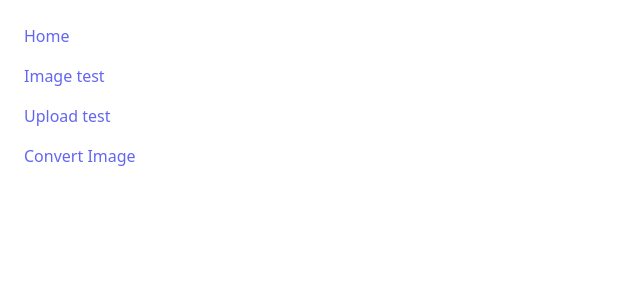
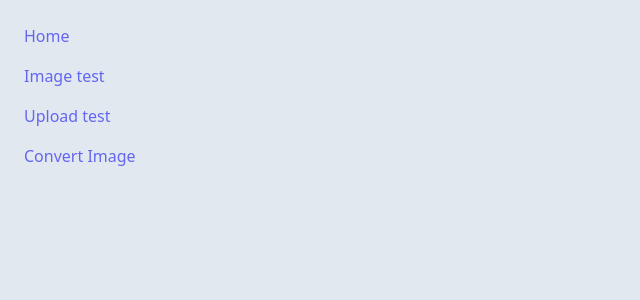
Before and after one commit to lnfel/lamy-tools, a SvelteKit app in the folder apps/web/: page / in a window 1280 px wide. Shown: the top 300 px of the page, without its empty margins (0-640 px from the left). Built offline with nearby package versions, Linux system fonts and the light colour scheme.

Commit message:
[Feature] ThemeToggle component

```diff
--- a/apps/web/src/app.html
+++ b/apps/web/src/app.html
@@ -6,7 +6,12 @@
 		<meta name="viewport" content="width=device-width, initial-scale=1" />
 		%sveltekit.head%
 	</head>
-	<body data-sveltekit-preload-data="hover">
+	<body data-sveltekit-preload-data="hover" class="bg-slate-200 dark:bg-slate-900 transition-colors">
+        <script nonce="%sveltekit.nonce%">
+            const theme = localStorage.getItem('lamy:theme')
+            if (theme === 'dark') document.documentElement.classList.add('dark');
+        </script>
+
 		<div style="display: contents">%sveltekit.body%</div>
 	</body>
 </html>
--- a/apps/web/src/routes/(stand-alone)/emulatorjs/+page.svelte
+++ b/apps/web/src/routes/(stand-alone)/emulatorjs/+page.svelte
@@ -1,4 +1,38 @@
-<div class="px-4 py-6 grid md:grid-cols-3">
+<script lang="ts">
+	import { browser } from "$app/environment"
+    import { ThemeToggle } from "@repo/ui"
+    import type { Theme } from "@repo/ui"
+    import type { ComponentEvents } from 'svelte'
+
+    let defaultChecked: boolean
+
+    if (browser) {
+        defaultChecked = localStorage.getItem('lamy:theme') === 'dark' ? true : false
+    }
+
+    /**
+     * If changing the delay for setTimeout, please change delay-500 class inside ThemeToggle as well
+     */
+    function themeSwitch(event: ComponentEvents<ThemeToggle>['toggle']) {
+        // setTimeout(() => {
+        //     localStorage.setItem('lamy:theme', event.detail)
+        //     localStorage.getItem('lamy:theme') === 'dark'
+        //         ? document.body.classList.add('dark')
+        //         : document.body.classList.remove('dark')
+        // }, 500)
+    }
+</script>
+
+<main class="px-4 py-6 text-slate-800 dark:text-white space-y-4">
+    <header class="flex items-center justify-between">
+        <h1 class="text-3xl">EmulatorJS</h1>
+        <nav></nav>
+        <ThemeToggle on:toggle={themeSwitch} bind:defaultChecked />
+    </header>
+
+    <p>Play nostalgic retro games from the browser, anytime, anywhere.</p>
+
+    <div class="grid md:grid-cols-3">
         <a href="/emulatorjs/play?game=legend-of-zelda-a-link-to-the-past-snes" class="flex flex-col items-center gap-4">
             <img src="https://www.zeldadungeon.net/wp-content/uploads/2014/02/Link-to-the-Past-logo-e1627117273569.png" alt="The Legend of Zelda: A link to the past - SNES" class="h-56 object-contain">
             <span>Legend of Zelda: A link to the past - SNES</span>
@@ -14,3 +48,4 @@
             <span>Secret of Mana - SNES</span>
         </a>
     </div>
+</main>
--- a/apps/web/src/routes/(stand-alone)/emulatorjs/play/+page.svelte
+++ b/apps/web/src/routes/(stand-alone)/emulatorjs/play/+page.svelte
@@ -1,5 +1,4 @@
 <script lang="ts">
-    import { page } from "$app/stores"
     import { onMount } from "svelte"
 	import type { PageData } from "./$types"
 
@@ -26,7 +25,7 @@
         /**
          * @see {@link https://emulatorjs.org/docs/options#ejs_debug_xx | EJS_DEBUG_XX}
          */
-        (window as EmulatorJS.GlobalWindow).EJS_DEBUG_XX = true;
+        (window as EmulatorJS.GlobalWindow).EJS_DEBUG_XX = false;
         /**
          * System to be emulated
          * @see {@link https://emulatorjs.org/docs/options#ejs_core | EJS_core}
--- a/apps/web/svelte.config.js
+++ b/apps/web/svelte.config.js
@@ -3,12 +3,16 @@
 // import adapter from '@sveltejs/adapter-node'
 import adapter from '@sveltejs/adapter-vercel'
 import { vitePreprocess } from '@sveltejs/vite-plugin-svelte'
+import { preprocessMeltUI, sequence } from '@melt-ui/pp'
 
 /** @type {import('@sveltejs/kit').Config} */
 const config = {
 	// Consult https://kit.svelte.dev/docs/integrations#preprocessors
 	// for more information about preprocessors
-	preprocess: [vitePreprocess()],
+    preprocess: sequence([
+        vitePreprocess(),
+        preprocessMeltUI()
+    ]),
 	kit: {
 		// adapter-auto only supports some environments, see https://kit.svelte.dev/docs/adapter-auto for a list.
 		// If your environment is not supported or you settled on a specific environment, switch out the adapter.
@@ -47,6 +51,7 @@ const config = {
                     'self',
                     'unsafe-inline',
                     'https://cdn.emulatorjs.org',
+                    'https://cdn.jsdelivr.net',
                 ],
                 "img-src": [
                     'self',
--- a/apps/web/tailwind.config.js
+++ b/apps/web/tailwind.config.js
@@ -1,6 +1,10 @@
 /** @type {import('tailwindcss').Config}*/
 export default {
-    content: ['./src/**/*.{html,js,svelte,ts}'],
+    darkMode: 'selector',
+    content: [
+        './src/**/*.{html,js,svelte,ts}',
+        '../../packages/ui/**/*.svelte'
+    ],
     theme: {
         extend: {}
     },
--- /dev/null
+++ b/packages/ui/components/ThemeToggle.svelte
@@ -0,0 +1,89 @@
+<script lang="ts">
+    import { createSwitch, melt } from '@melt-ui/svelte'
+    import { createEventDispatcher } from 'svelte'
+    import type { Theme } from '../types'
+
+    const delayClass = 'delay-500'
+    export let defaultChecked: boolean = false
+
+    interface $$Events {
+        toggle: CustomEvent<Theme>
+    }
+
+    const dispatch = createEventDispatcher<{
+        toggle: Theme
+    }>()
+
+    let theme: Theme = 'light'
+
+    const {
+        elements: { root, input },
+        states: { checked }
+    } = createSwitch({
+        defaultChecked
+    })
+
+    $: theme = $checked ? 'dark' : 'light'
+
+    function toggle() {
+        setTimeout(() => {
+            localStorage.setItem('lamy:theme', theme)
+
+            localStorage.getItem('lamy:theme') === 'dark'
+                ? document.documentElement.classList.add('dark')
+                : document.documentElement.classList.remove('dark')
+        }, Number(delayClass.replace('delay-', '')))
+
+        dispatch('toggle', theme)
+    }
+</script>
+
+<svelte:head>
+    <title>EmulatorJS | Lamy tools</title>
+    <link rel="stylesheet" href="https://cdn.jsdelivr.net/npm/theme-toggles@4.10.1/css/within.min.css">
+</svelte:head>
+
+<div class="flex items-center">
+    <button use:melt={$root} on:click={toggle} id="theme-toggle" aria-label="Toggle theme" title="Toggle theme"
+        class="theme-toggle text-slate-900 data-[state=checked]:text-amber-300 transition-colors delay-500" class:theme-toggle--toggled={$checked}>
+        <!-- relative h-6 cursor-default rounded-full bg-white transition-colors data-[state=checked]:bg-slate-900 border border-slate-500 -->
+        <!-- <span class="thumb block rounded-full transition"></span> -->
+        <svg
+            xmlns="http://www.w3.org/2000/svg"
+            aria-hidden="true"
+            class="theme-toggle__within w-10 h-10"
+            viewBox="0 0 32 32"
+            fill="currentColor">
+        <clipPath id="theme-toggle__within__clip">
+            <path d="M0 0h32v32h-32ZM6 16A1 1 0 0026 16 1 1 0 006 16" />
+        </clipPath>
+        <g clip-path="url(#theme-toggle__within__clip)">
+            <path d="M30.7 21.3 27.1 16l3.7-5.3c.4-.5.1-1.3-.6-1.4l-6.3-1.1-1.1-6.3c-.1-.6-.8-.9-1.4-.6L16 5l-5.4-3.7c-.5-.4-1.3-.1-1.4.6l-1 6.3-6.4 1.1c-.6.1-.9.9-.6 1.3L4.9 16l-3.7 5.3c-.4.5-.1 1.3.6 1.4l6.3 1.1 1.1 6.3c.1.6.8.9 1.4.6l5.3-3.7 5.3 3.7c.5.4 1.3.1 1.4-.6l1.1-6.3 6.3-1.1c.8-.1 1.1-.8.7-1.4zM16 25.1c-5.1 0-9.1-4.1-9.1-9.1 0-5.1 4.1-9.1 9.1-9.1s9.1 4.1 9.1 9.1c0 5.1-4 9.1-9.1 9.1z" />
+        </g>
+        <path class="theme-toggle__within__circle" d="M16 7.7c-4.6 0-8.2 3.7-8.2 8.2s3.6 8.4 8.2 8.4 8.2-3.7 8.2-8.2-3.6-8.4-8.2-8.4zm0 14.4c-3.4 0-6.1-2.9-6.1-6.2s2.7-6.1 6.1-6.1c3.4 0 6.1 2.9 6.1 6.2s-2.7 6.1-6.1 6.1z" />
+        <path class="theme-toggle__within__inner" d="M16 9.5c-3.6 0-6.4 2.9-6.4 6.4s2.8 6.5 6.4 6.5 6.4-2.9 6.4-6.4-2.8-6.5-6.4-6.5z" />
+        </svg>
+    </button>
+    <input use:melt={$input}>
+</div>
+
+<style lang="postcss">
+    /* button {
+        --w: 2.75rem;
+        --padding: 0.125rem;
+        width: var(--w);
+    } */
+
+    /* .thumb {
+        --size: 1.25rem;
+        width: var(--size);
+        height: var(--size);
+        transform: translateX(var(--padding));
+        background-color: theme(colors.slate.800);
+    } */
+
+    /* :global([data-state='checked']) .thumb {
+        background-color: theme(colors.white);
+        transform: translateX(calc(var(--w) - var(--size) - var(--padding)));
+    } */
+</style>
--- a/packages/ui/index.ts
+++ b/packages/ui/index.ts
@@ -1 +1,3 @@
-export { default as MyCounterButton } from './components/MyCounterButton.svelte';
+export { default as MyCounterButton } from './components/MyCounterButton.svelte'
+export { default as ThemeToggle } from './components/ThemeToggle.svelte'
+export type { Theme } from './types'
--- /dev/null
+++ b/packages/ui/types/index.ts
@@ -0,0 +1 @@
+export type Theme = 'dark' | 'light'
```
Lines whose indentation alone changed are shown as unchanged.
